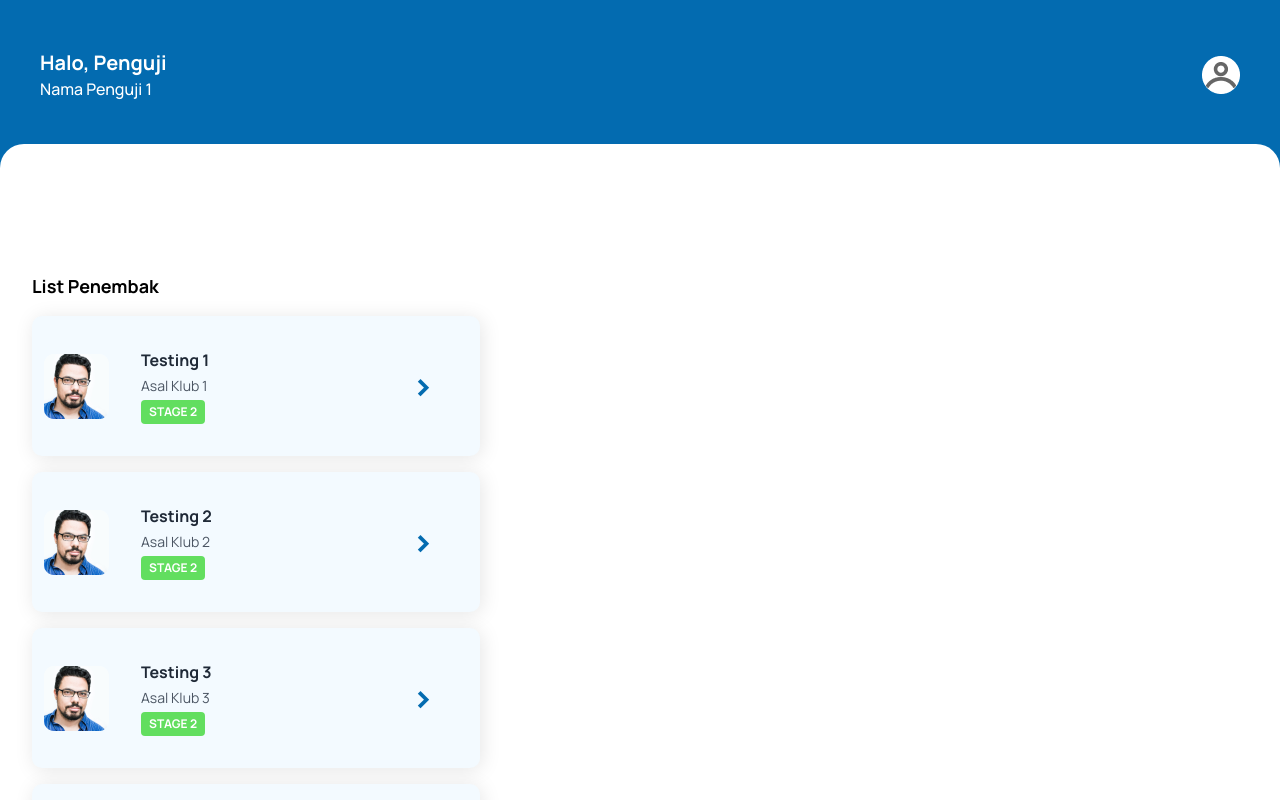
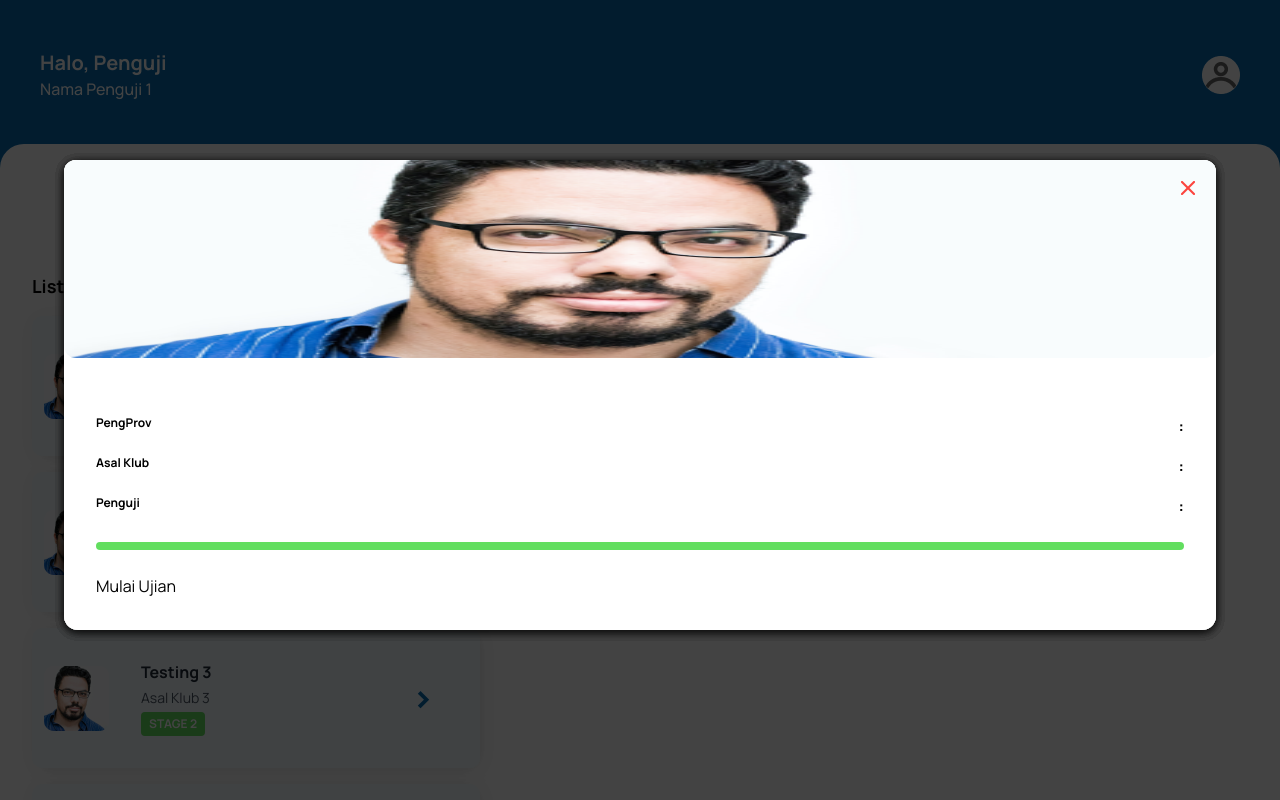
Before and after one commit to zidane-arkan/perbakin-pwa, a React (Vite) app: page / in a window 1280 px wide. Shown: the top 800 px of the page. Built offline with nearby package versions, Linux system fonts and the light colour scheme.

Commit message:
Update overlay V1.2, Card : add detail components

```diff
--- a/src/components/overlay/Backdrop.tsx
+++ b/src/components/overlay/Backdrop.tsx
@@ -2,7 +2,7 @@ import React from 'react'
 import classes from './Overlay.module.css';
 const Backdrop = () => {
     return (
-        <div className={classes.Backdrop}></div>
+        <div className={classes.backdrop}></div>
     )
 }
 
--- a/src/components/overlay/Overlay.module.css
+++ b/src/components/overlay/Overlay.module.css
@@ -5,7 +5,7 @@
   width: 100%;
   height: 100vh;
   z-index: 20;
-  background-color: rgba(0, 0, 0, 0.75);
+  background-color: rgba(0, 0, 0, 0.2);
 }
 
 .modal {
--- a/src/components/ui/card.tsx
+++ b/src/components/ui/card.tsx
@@ -1,7 +1,7 @@
 import React, { useState } from 'react'
 import user1 from '../../app-assets/user1.png';
 import { Link } from 'react-router-dom'
-
+import Detail from '../overlay/Detail';
 type Props = {
     title?: string
     children?: string | JSX.Element | React.ReactNode
@@ -29,7 +29,9 @@ export const CardText = (props: Props) => {
 export const CardPenembak = (props: any) => {
 
     return (
-        <div className="flex max-w-md overflow-hidden bg-[#F3FAFF] rounded-xl px-3 py-4 gap-4 shadow-custom">
+        <>
+            <Detail />
+            <section className="flex max-w-md overflow-hidden bg-[#F3FAFF] rounded-xl px-3 py-4 gap-4 shadow-custom">
                 <div className="flex items-center w-1/6">
                     <img className='min-w-[65px]' src={user1} />
                 </div>
@@ -43,6 +45,7 @@ export const CardPenembak = (props: any) => {
                 <Link to={'/kualifikasi_ketentuan'} className="flex items-center w-1/6">
                     <button className="px-2 py-1 text-4xl text-[#036BB0]">{'>'}</button>
                 </Link>
-        </div>
+            </section>
+        </>
     );
 }
```
Lines whose indentation alone changed are shown as unchanged.
